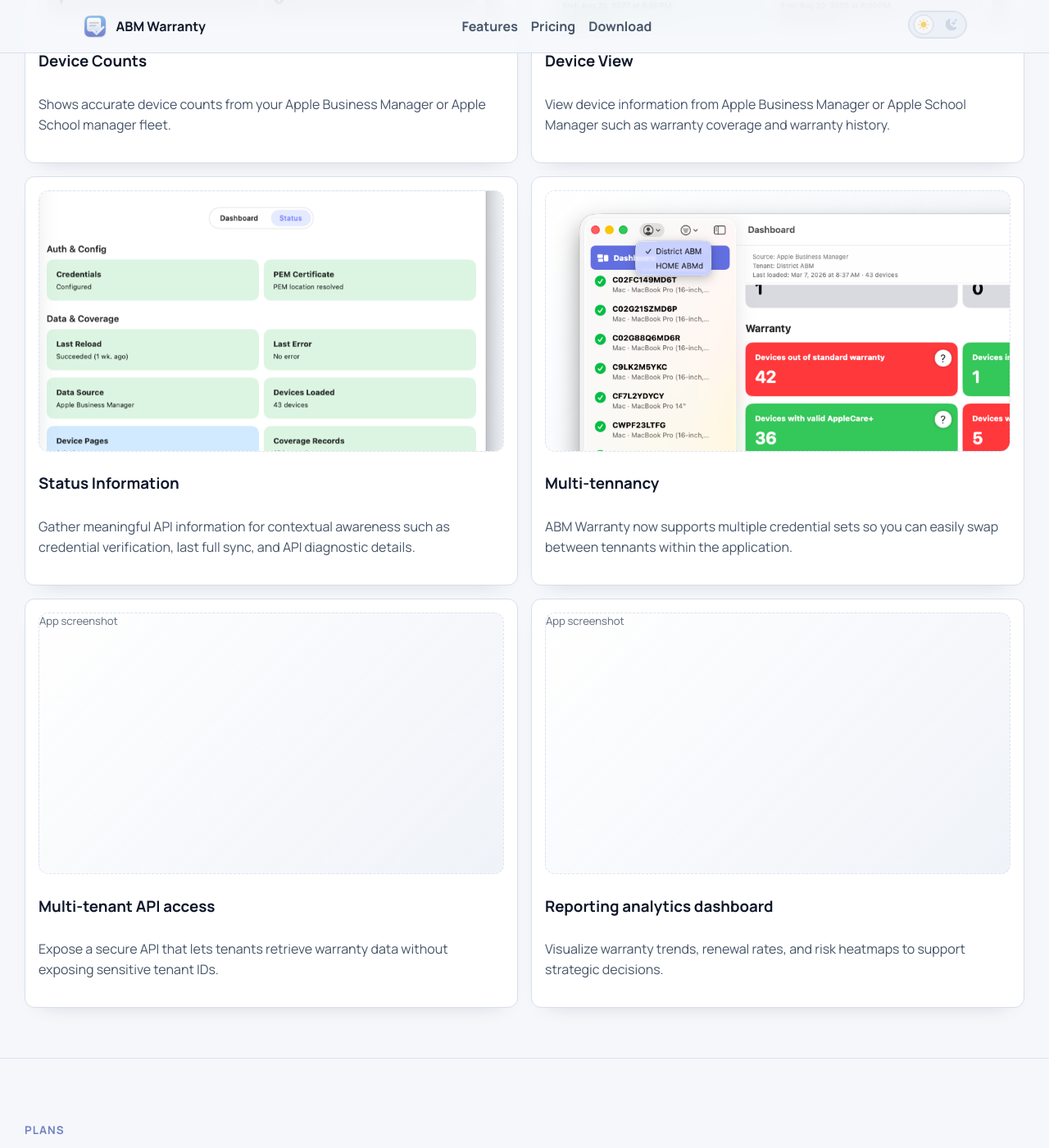
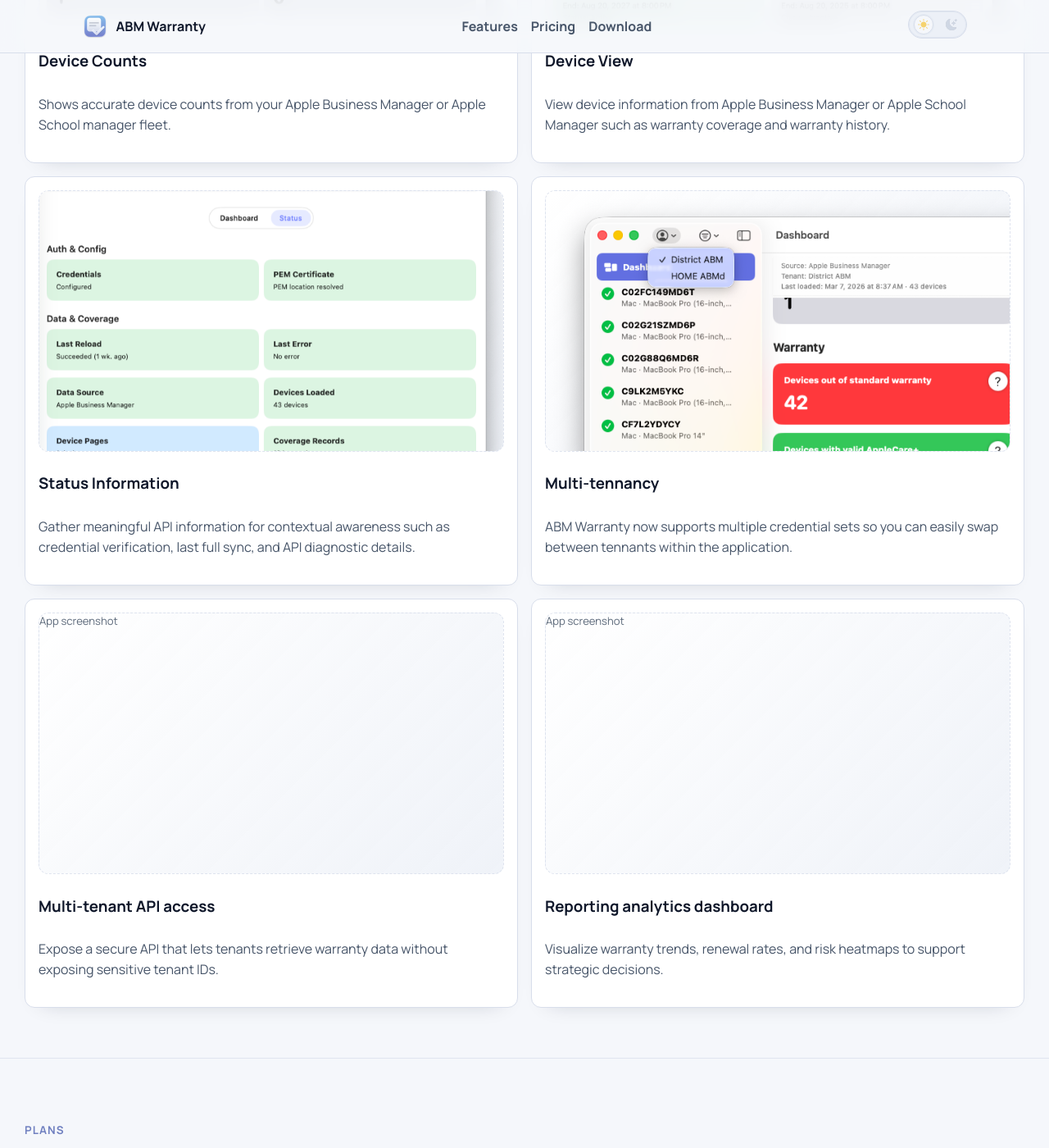
Before and after one commit to jonbrown21/abmwarranty, a Jekyll site: the page built from index.md, in a window 1280 px wide and 1400 px high, scrolled down 1684 px. Shown: the whole window at 82% size. Built offline with Jekyll 4.4.1, drawn with Linux system fonts in a browser that asks for light colours.

Commit message:
style: tighten feature 6 zoom on top-left corner

```diff
--- a/assets/css/main.css
+++ b/assets/css/main.css
@@ -563,7 +563,7 @@ html[data-theme='dark'] .theme-icon-light { color: #9ca9c0; opacity: 0.35; }
 .feature-card #feature-card-6-image {
   object-fit: cover;
   object-position: left top;
-  transform: scale(1.45);
+  transform: scale(1.65);
   transform-origin: left top;
 }
 
```
